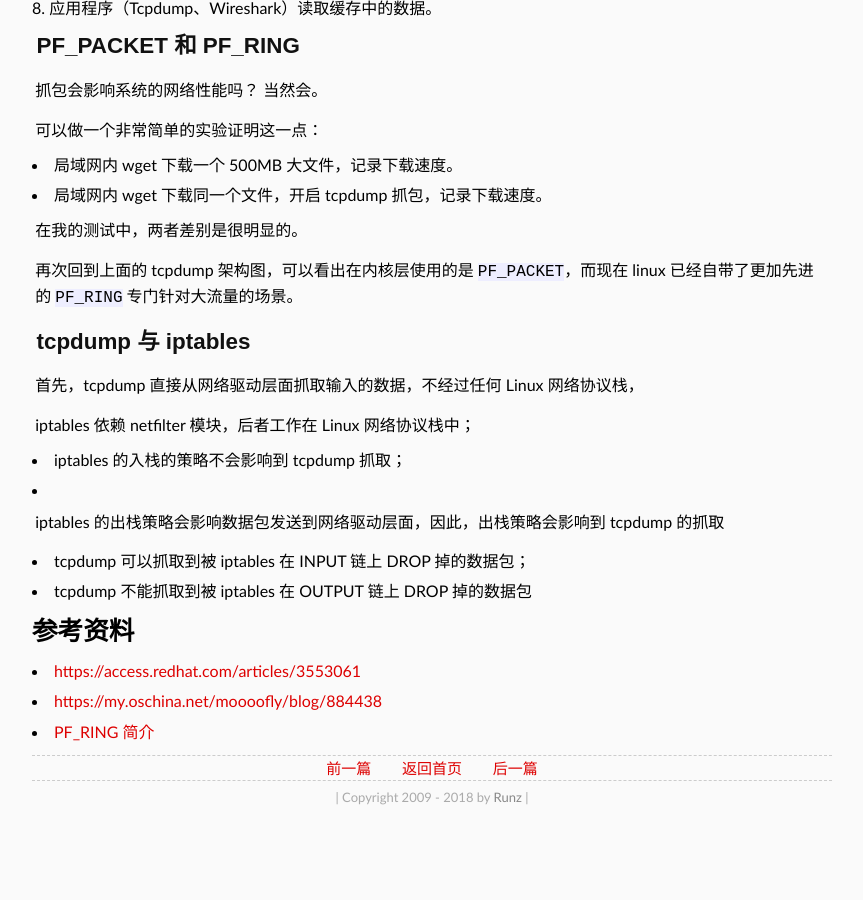
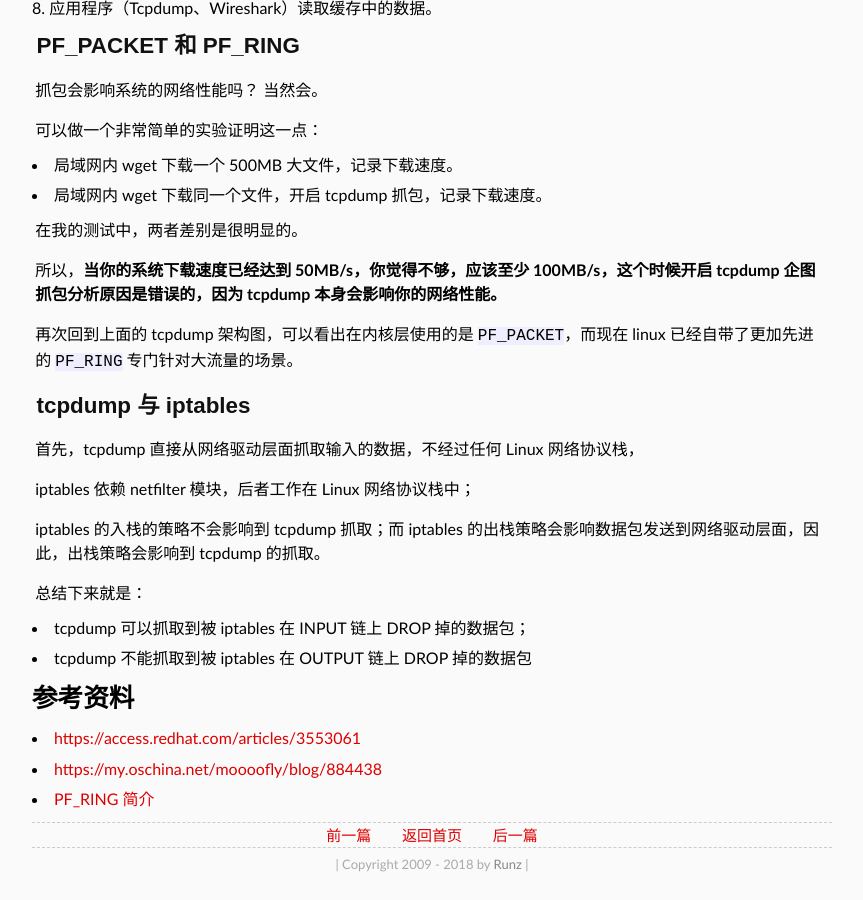
Before and after one commit to shaman7036/runzhen.github.io, a Jekyll site: the page built from _posts/2018-10-24-can-we-trust-wireshark.md, in a window 1280 px wide and 900 px high, scrolled down 2058 px. Shown: the whole window, without its empty margins (208-1071 px from the left). Built offline with Jekyll 4.4.1, drawn with Linux system fonts in a browser that asks for light colours; some web fonts are replaced; comment, search, counter and statistics services are not loaded; before the commit the page ends 2898 px from its top, so only the background shows below that.

Commit message:
2018-10-24-can-we-trust-wireshark.md

```diff
--- a/_posts/2018-10-24-can-we-trust-wireshark.md
+++ b/_posts/2018-10-24-can-we-trust-wireshark.md
@@ -78,6 +78,7 @@
 
 在我的测试中，两者差别是很明显的。
 
+所以，**当你的系统下载速度已经达到 50MB/s，你觉得不够，应该至少 100MB/s，这个时候开启 tcpdump 企图抓包分析原因是错误的，因为 tcpdump 本身会影响你的网络性能。**
 
 再次回到上面的 tcpdump 架构图，可以看出在内核层使用的是 `PF_PACKET`，而现在 linux 已经自带了更加先进的 `PF_RING` 专门针对大流量的场景。
 
@@ -89,9 +90,9 @@
 iptables 依赖 netfilter 模块，后者工作在 Linux 网络协议栈中；
 
 
-- iptables 的入栈的策略不会影响到 tcpdump 抓取；
-- iptables 的出栈策略会影响数据包发送到网络驱动层面，因此，出栈策略会影响到 tcpdump 的抓取
+iptables 的入栈的策略不会影响到 tcpdump 抓取；而 iptables 的出栈策略会影响数据包发送到网络驱动层面，因此，出栈策略会影响到 tcpdump 的抓取。
 
+总结下来就是：
 
 - tcpdump 可以抓取到被 iptables 在 INPUT 链上 DROP 掉的数据包；
 - tcpdump 不能抓取到被 iptables 在 OUTPUT 链上 DROP 掉的数据包
```
